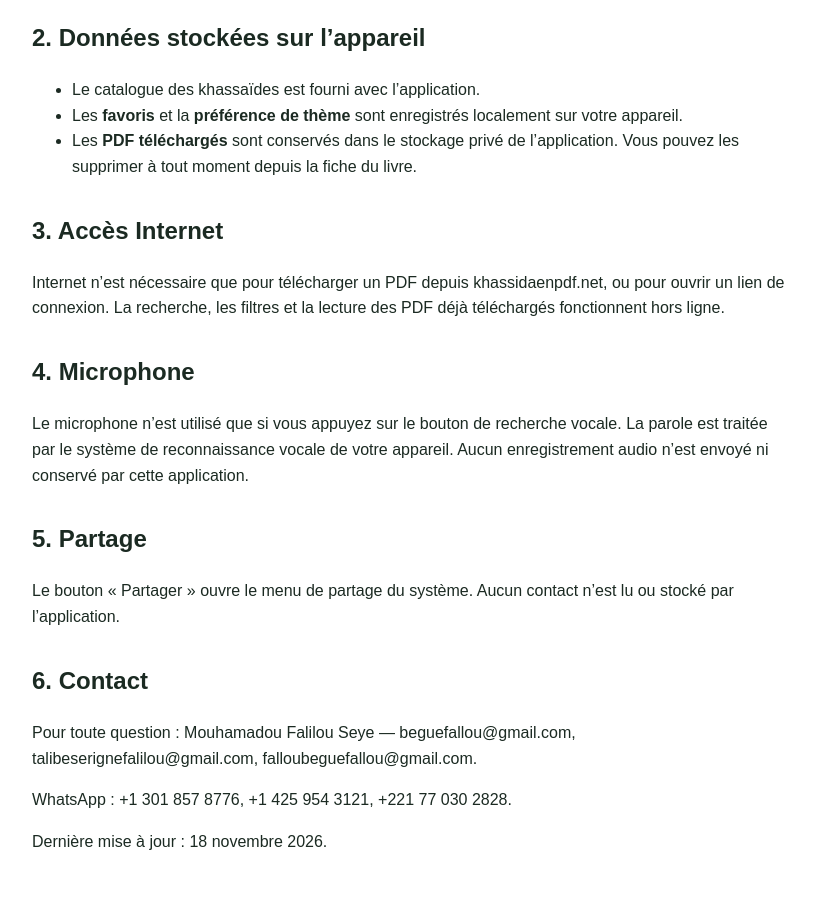
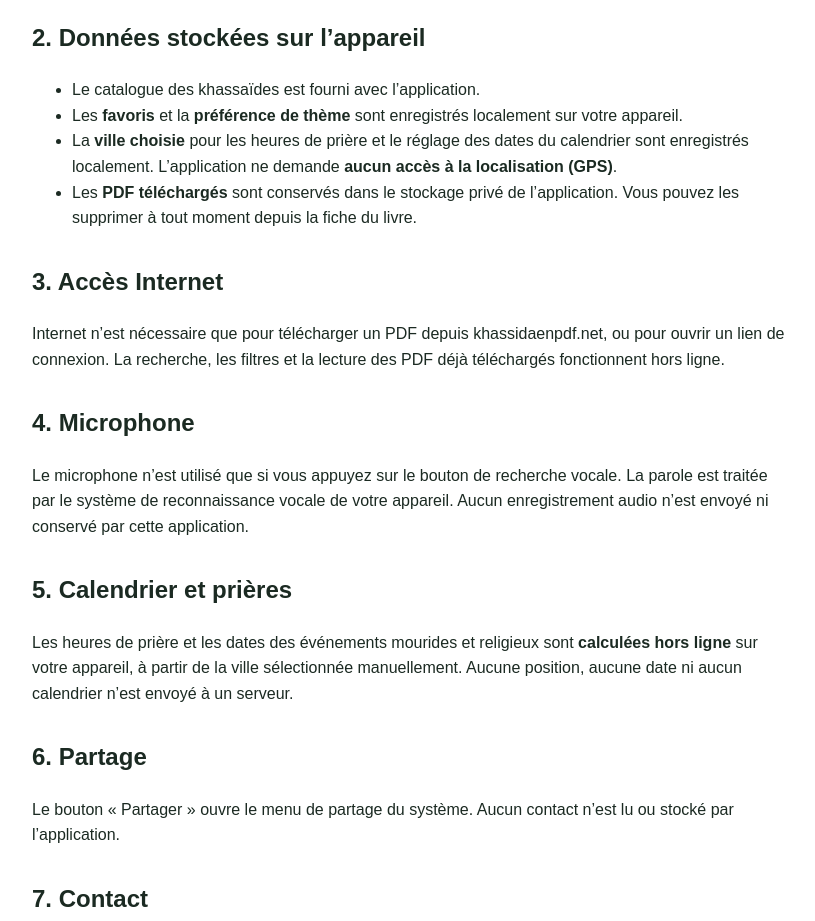
Before and after one commit to fgsfalilou/khassida-privacy, a plain HTML site: page index.html in a window 1280 px wide. Shown: the part 360-1281 px from the top of the page, without its empty margins (228-1043 px from the left). Before the commit the page ends 1254 px from the top, so only its background shows below. Drawn offline with Linux system fonts and the light colour scheme.

Commit message:
Update privacy policy

```diff
--- a/index.html
+++ b/index.html
@@ -23,6 +23,7 @@
   <ul>
     <li>Le catalogue des khassaïdes est fourni avec l’application.</li>
     <li>Les <strong>favoris</strong> et la <strong>préférence de thème</strong> sont enregistrés localement sur votre appareil.</li>
+    <li>La <strong>ville choisie</strong> pour les heures de prière et le réglage des dates du calendrier sont enregistrés localement. L’application ne demande <strong>aucun accès à la localisation (GPS)</strong>.</li>
     <li>Les <strong>PDF téléchargés</strong> sont conservés dans le stockage privé de l’application. Vous pouvez les supprimer à tout moment depuis la fiche du livre.</li>
   </ul>
 
@@ -32,10 +33,13 @@
   <h2>4. Microphone</h2>
   <p>Le microphone n’est utilisé que si vous appuyez sur le bouton de recherche vocale. La parole est traitée par le système de reconnaissance vocale de votre appareil. Aucun enregistrement audio n’est envoyé ni conservé par cette application.</p>
 
-  <h2>5. Partage</h2>
+  <h2>5. Calendrier et prières</h2>
+  <p>Les heures de prière et les dates des événements mourides et religieux sont <strong>calculées hors ligne</strong> sur votre appareil, à partir de la ville sélectionnée manuellement. Aucune position, aucune date ni aucun calendrier n’est envoyé à un serveur.</p>
+
+  <h2>6. Partage</h2>
   <p>Le bouton « Partager » ouvre le menu de partage du système. Aucun contact n’est lu ou stocké par l’application.</p>
 
-  <h2>6. Contact</h2>
+  <h2>7. Contact</h2>
   <p>Pour toute question : Mouhamadou Falilou Seye — beguefallou@gmail.com, talibeserignefalilou@gmail.com, falloubeguefallou@gmail.com.</p>
   <p>WhatsApp : +1 301 857 8776, +1 425 954 3121, +221 77 030 2828.</p>
 
```
